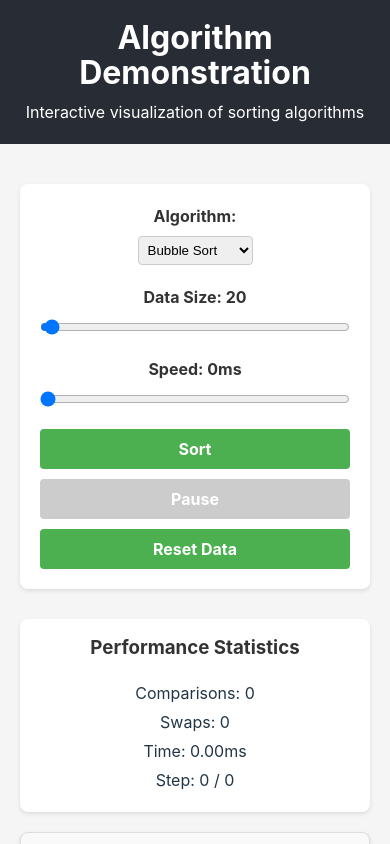
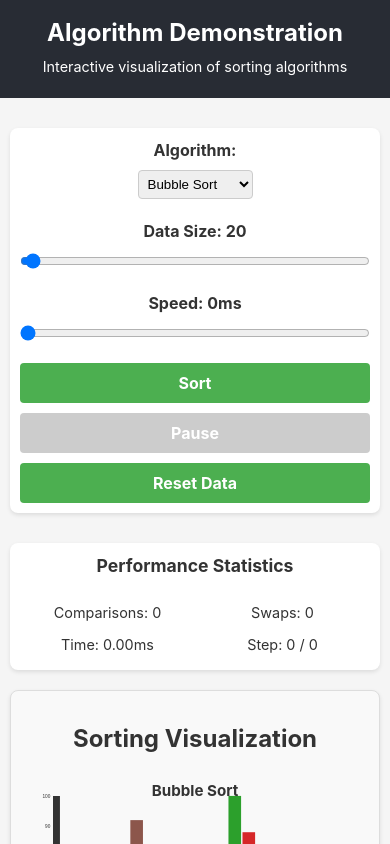
Before and after one commit to Wenaixi/Algorithm-demonstration, a React (Vite) app: page / in a window 390 px wide. Shown: the top 844 px of the page. Built offline with nearby package versions, Linux system fonts and the light colour scheme.

Commit message:
style: enhance mobile layout with improved responsive design and performance statistics

```diff
--- a/src/App.css
+++ b/src/App.css
@@ -136,4 +136,61 @@ button:disabled {
   .control-group.buttons button {
     width: 100%;
   }
+
+  /* Performance statistics adjustments for mobile */
+  .stats {
+    position: relative;
+    background-color: white;
+    padding: 10px;
+    border-radius: 8px;
+    margin-top: 10px;
+    display: flex;
+    flex-wrap: wrap;
+    justify-content: space-around;
+    font-size: 0.9rem;
+    width: 100%;
+    box-sizing: border-box;
+    min-height: 80px; /* Ensure minimum height to display content */
+    color: #333; /* Ensure text is visible on mobile */
+  }
+
+  .stats p {
+    flex: 1 1 50%;
+    margin: 5px 0;
+    font-size: 0.9rem;
+    text-align: center;
+    word-break: break-word; /* Ensure long words break to fit container */
+    color: #333; /* Ensure text is visible on mobile */
+  }
 }
+
+/* Additional mobile optimization for very small screens */
+@media (max-width: 480px) {
+  .App-header h1 {
+    font-size: 1.5rem;
+  }
+
+  .App-header p {
+    font-size: 0.9rem;
+  }
+
+  main {
+    padding: 10px;
+  }
+
+  .controls {
+    padding: 10px;
+  }
+
+  .stats {
+    padding: 10px;
+  }
+
+  .stats h3 {
+    font-size: 1.1rem;
+  }
+
+  .stats p {
+    font-size: 0.9rem;
+  }
+}
```
